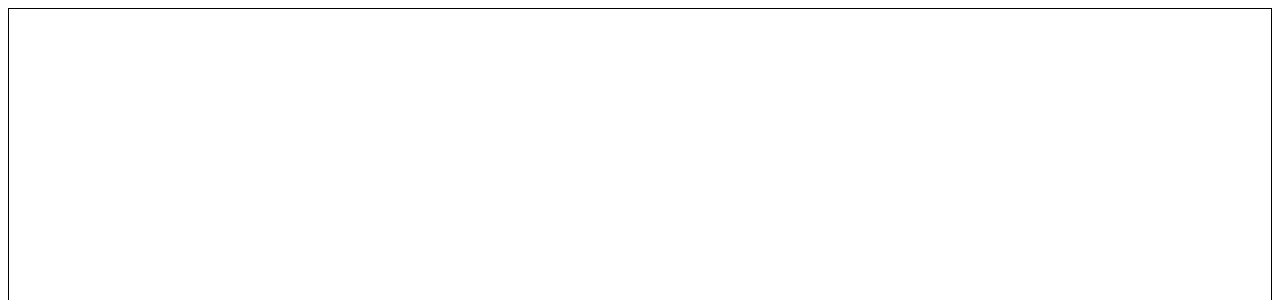
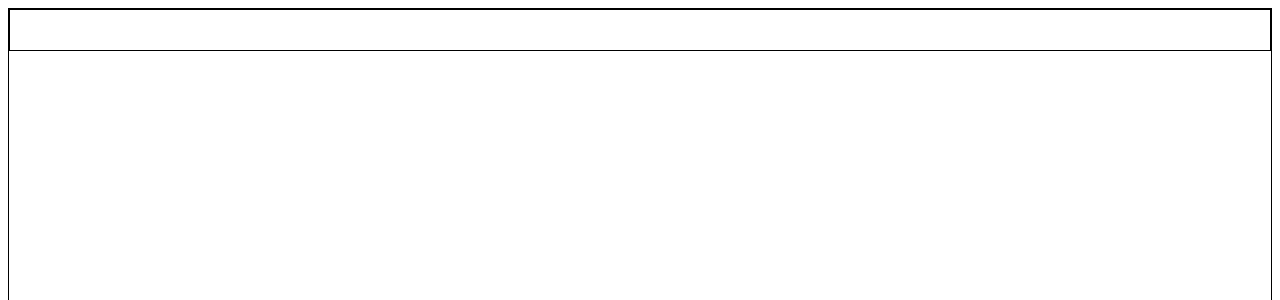
Before and after one commit to ProgramJustin/Hype, a React app: page / in a window 1280 px wide. Shown: the top 300 px of the page. Built offline with nearby package versions, Linux system fonts and the light colour scheme.

Commit message:
add NavBar1 component to the app container

```diff
--- a/src/components/App.jsx
+++ b/src/components/App.jsx
@@ -1,4 +1,5 @@
 import React from 'react';
+import NavBar1 from './NavBar1';
 
 class App extends React.Component {
 
@@ -18,6 +19,7 @@ class App extends React.Component {
                 }
               `}
         </style>
+        <NavBar1 />
       </div>
     );
   }
```
